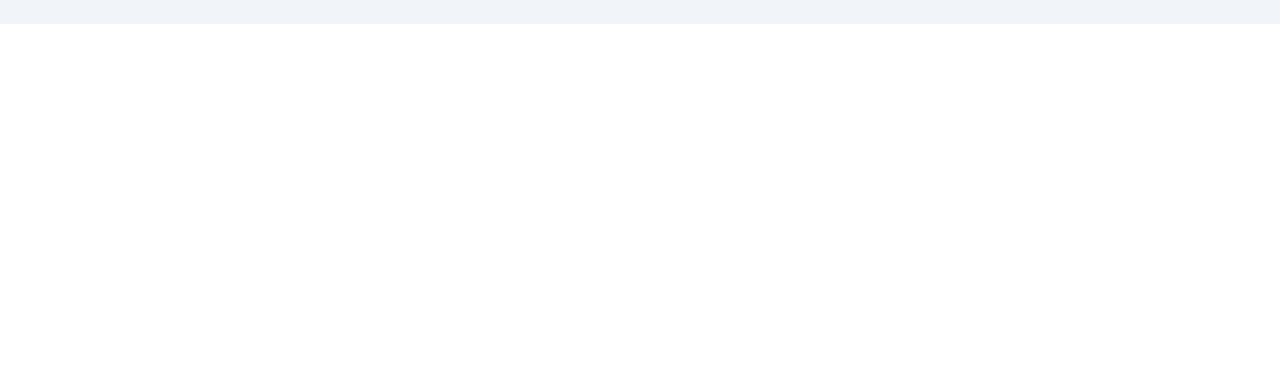
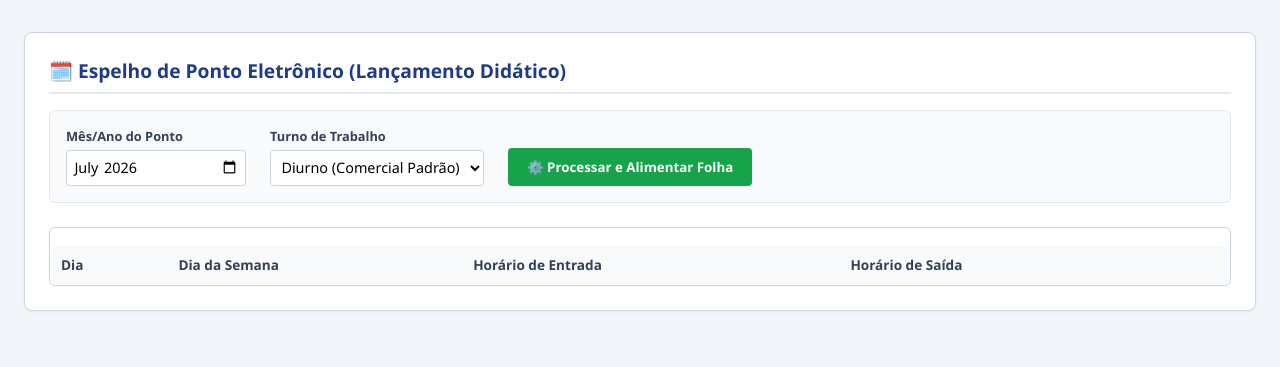
Before and after one commit to ProfRenatoPereira/folhadm, a Flask app: page / in a window 1280 px wide. Shown: the part 1419-1786 px from the top of the page. Before the commit the page ends 1443 px from the top, so only its background shows below. Run offline with Flask 3, Linux system fonts and the light colour scheme; data that the repository does not hold is empty; some libraries are stand-ins or nearby versions.

Commit message:
Update index.html

```diff
--- a/templates/index.html
+++ b/templates/index.html
@@ -179,6 +179,7 @@
             </div>
         </div>
     </div>
+
     <div class="dashboard">
         <div class="metric"><p>Funcionários Ativos</p><h2 id="dash_total_func">0 / 10</h2></div>
         <div class="metric"><p>Custo Bruto Total</p><h2 id="dash_custo_bruto">R$ 0,00</h2></div>
@@ -186,11 +187,13 @@
         <div class="metric"><p>Líquido Bancário</p><h2 id="dash_folha_liquida">R$ 0,00</h2></div>
         <div class="metric" id="card_balanco"><p>Margem Disponível</p><h2 id="dash_saldo_empresa">R$ 0,00</h2></div>
     </div>
+
     <div class="bi-container">
         <div class="chart-box"><h4>📊 Divisão Macroeconômica (Pizza)</h4><div class="pizza-wrapper"><div id="nativePizza" class="pizza-native"></div></div></div>
         <div class="chart-box"><h4>📊 Análise de Pareto por Cargo</h4><div id="nativePareto" class="bar-container"></div></div>
         <div class="chart-box"><h4>📊 Elasticidade de Salário Bruto (Aumentos)</h4><div id="nativeLinear" class="linear-wrapper"></div></div>
     </div>
+
     <div class="section-title"><h2>Quadro Corporativo Corrente</h2><button class="btn-print" style="background:#0284c7" id="btn_print_list">🖨️ Imprimir Listagem</button></div>
     <div class="table-container">
         <table>
@@ -208,6 +211,41 @@
     </div>
 </div>
 
+<!-- SEÇÃO ADICIONADA: ESPELHO DE PONTO ELETRÔNICO MENSAL -->
+<div class="chart-box" style="margin-top: 2rem; margin-bottom: 2rem;">
+    <h4 style="color: #1e3a8a; font-size: 1.2rem; border-bottom: 2px solid #e2e8f0; padding-bottom: 0.5rem; display: flex; align-items: center; gap: 0.5rem;">🗓️ Espelho de Ponto Eletrônico (Lançamento Didático)</h4>
+    <div style="display: flex; flex-wrap: wrap; gap: 1.5rem; margin-bottom: 1.5rem; align-items: flex-end; background: #f8fafc; padding: 1rem; border-radius: 6px; border: 1px solid #e2e8f0;">
+        <div class="form-group" style="margin-bottom: 0; min-width: 180px;">
+            <label style="display: block; font-weight: bold; margin-bottom: 0.3rem; color: #334155;">Mês/Ano do Ponto</label>
+            <input type="month" id="ponto_mes_referencia" class="input-control" value="2026-07" onchange="gerarCalendarioPontoAutomatizado()" style="width: 100%; padding: 0.4rem; border: 1px solid #cbd5e1; border-radius: 4px;">
+        </div>
+        <div class="form-group" style="margin-bottom: 0; min-width: 180px;">
+            <label style="display: block; font-weight: bold; margin-bottom: 0.3rem; color: #334155;">Turno de Trabalho</label>
+            <select id="ponto_turno" class="input-control" style="width: 100%; padding: 0.4rem; border: 1px solid #cbd5e1; border-radius: 4px;">
+                <option value="diurno" selected>Diurno (Comercial Padrão)</option>
+                <option value="noturno">Noturno (Adicional 20%)</option>
+            </select>
+        </div>
+        <button type="button" class="btn-print" onclick="executarCalculoPontoMensal()" style="background: #16a34a; color: white; border: none; padding: 0.6rem 1.2rem; font-weight: bold; border-radius: 4px; cursor: pointer; height: 38px;">⚙️ Processar e Alimentar Folha</button>
+    </div>
+
+    <div style="max-height: 350px; overflow-y: auto; border: 1px solid #cbd5e1; border-radius: 6px;">
+        <table style="width: 100%; border-collapse: collapse; font-size: 0.85rem;">
+            <thead>
+                <tr style="background: #1e3a8a; color: white; text-align: left; position: sticky; top: 0; z-index: 10;">
+                    <th style="padding: 10px; width: 10%;">Dia</th>
+                    <th style="padding: 10px; width: 25%;">Dia da Semana</th>
+                    <th style="padding: 10px; width: 32%;">Horário de Entrada</th>
+                    <th style="padding: 10px; width: 33%;">Horário de Saída</th>
+                </tr>
+            </thead>
+            <tbody id="corpo_ponto_mensal">
+                <!-- Linhas preenchidas de forma dinâmica via JavaScript -->
+            </tbody>
+        </table>
+    </div>
+</div>
+
 <div id="print-area" style="display: none;"></div>
 
 <script src="{{ url_for('static', filename='script.js') }}"></script>
```
